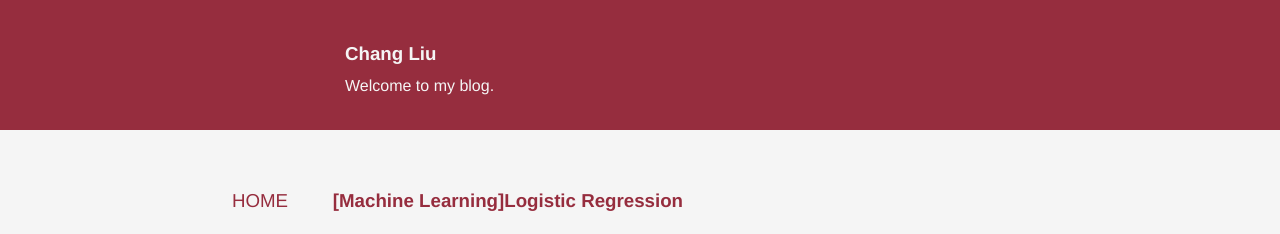
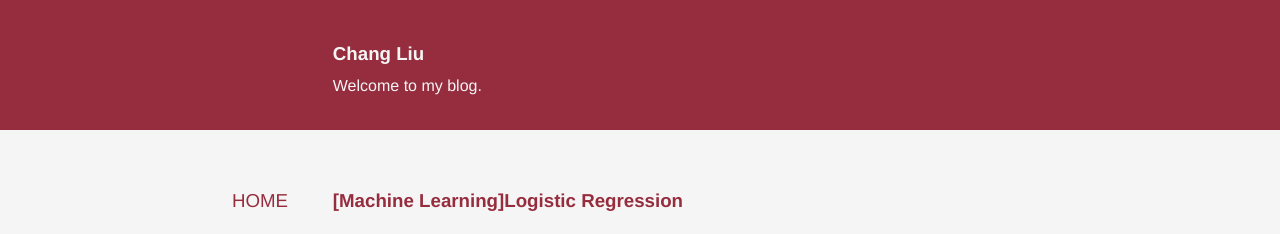
Before and after one commit to ChangLiuNJU/ChangLiuNJU.github.io, a Jekyll site: the page built from index.html, in a window 1280 px wide. Shown: the top 234 px of the page. Built offline with Jekyll 4.4.1, drawn with Linux system fonts in a browser that asks for light colours; nearby versions of some CDN libraries; formulas are drawn with MathJax 3.

```diff
--- a/css/main.css
+++ b/css/main.css
@@ -51,11 +51,11 @@
 	text-align: left;
 }
 #head-content {
-	width: 650px;
+	width: 80%;
 	margin: 0px auto;
 }
 #head #about {
-	width: 590px;
+	width: 60%;
 	margin: 0px auto;
 	padding-top: 30px;
 }
```
